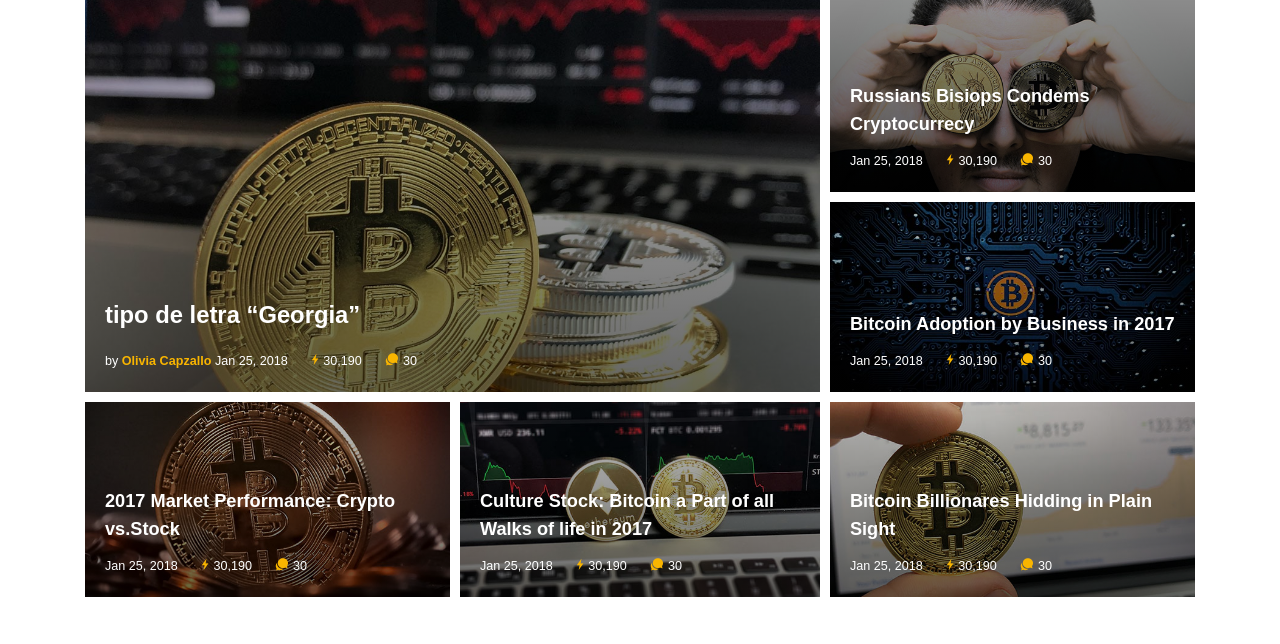
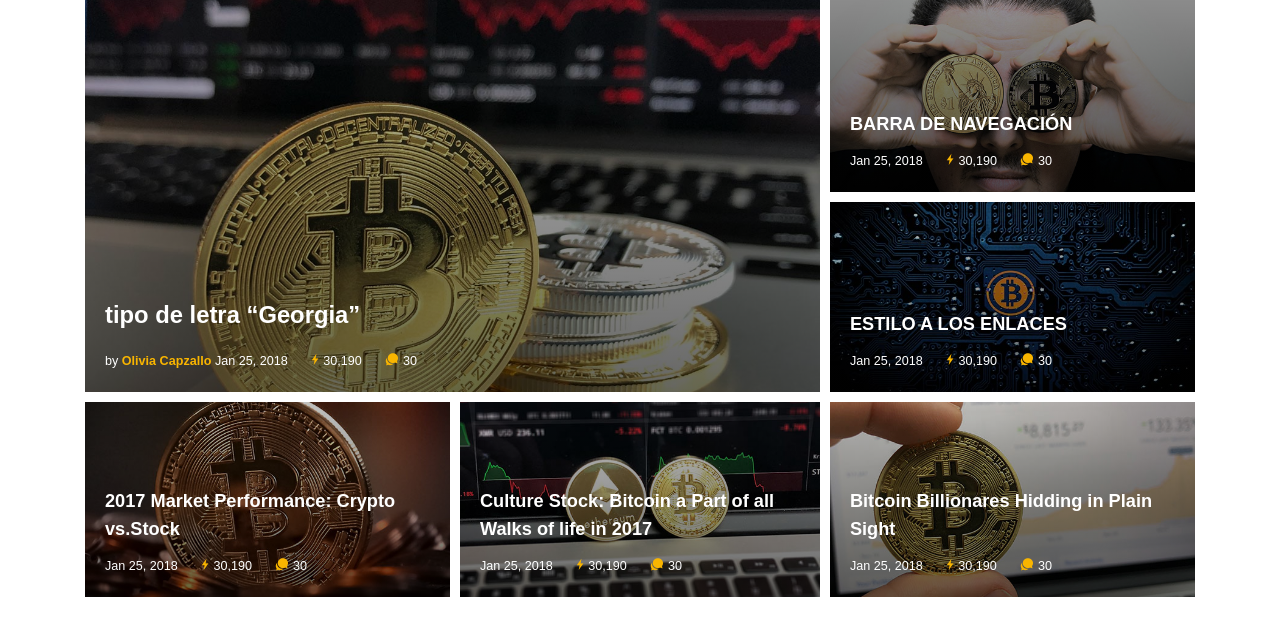
Before and after one commit to abel-jesus/newss, a plain HTML site: page index.html in a window 1280 px wide. Shown: the part 130-774 px from the top of the page. Drawn offline with Linux system fonts and the light colour scheme; files whose address does not match are found by name; a web font is replaced by a local one.

Commit message:
Update index.html

```diff
--- a/index.html
+++ b/index.html
@@ -106,7 +106,7 @@
 							<div class="img-bg bg-2 bg-grad-layer-6"></div>
 
 							<div class="abs-blr color-white p-20 bg-sm-color-7">
-								<h4 class="mb-10 mb-sm-5"><b>Russians Bisiops Condems Cryptocurrecy</b></h4>
+								<h4 class="mb-10 mb-sm-5"><b>BARRA DE NAVEGACIÓN</b></h4>
 								<ul class="list-li-mr-20">
 									<li>Jan 25, 2018</li>
 									<li><i class="color-primary mr-5 font-12 ion-ios-bolt"></i>30,190</li>
@@ -122,7 +122,7 @@
 							<div class="img-bg bg-3 bg-grad-layer-6"></div>
 
 							<div class="abs-blr color-white p-20 bg-sm-color-7">
-								<h4 class="mb-10 mb-sm-5"><b>Bitcoin Adoption by Business in 2017</b></h4>
+								<h4 class="mb-10 mb-sm-5"><b>ESTILO A LOS ENLACES</b></h4>
 								<ul class="list-li-mr-20">
 									<li>Jan 25, 2018</li>
 									<li><i class="color-primary mr-5 font-12 ion-ios-bolt"></i>30,190</li>
```
